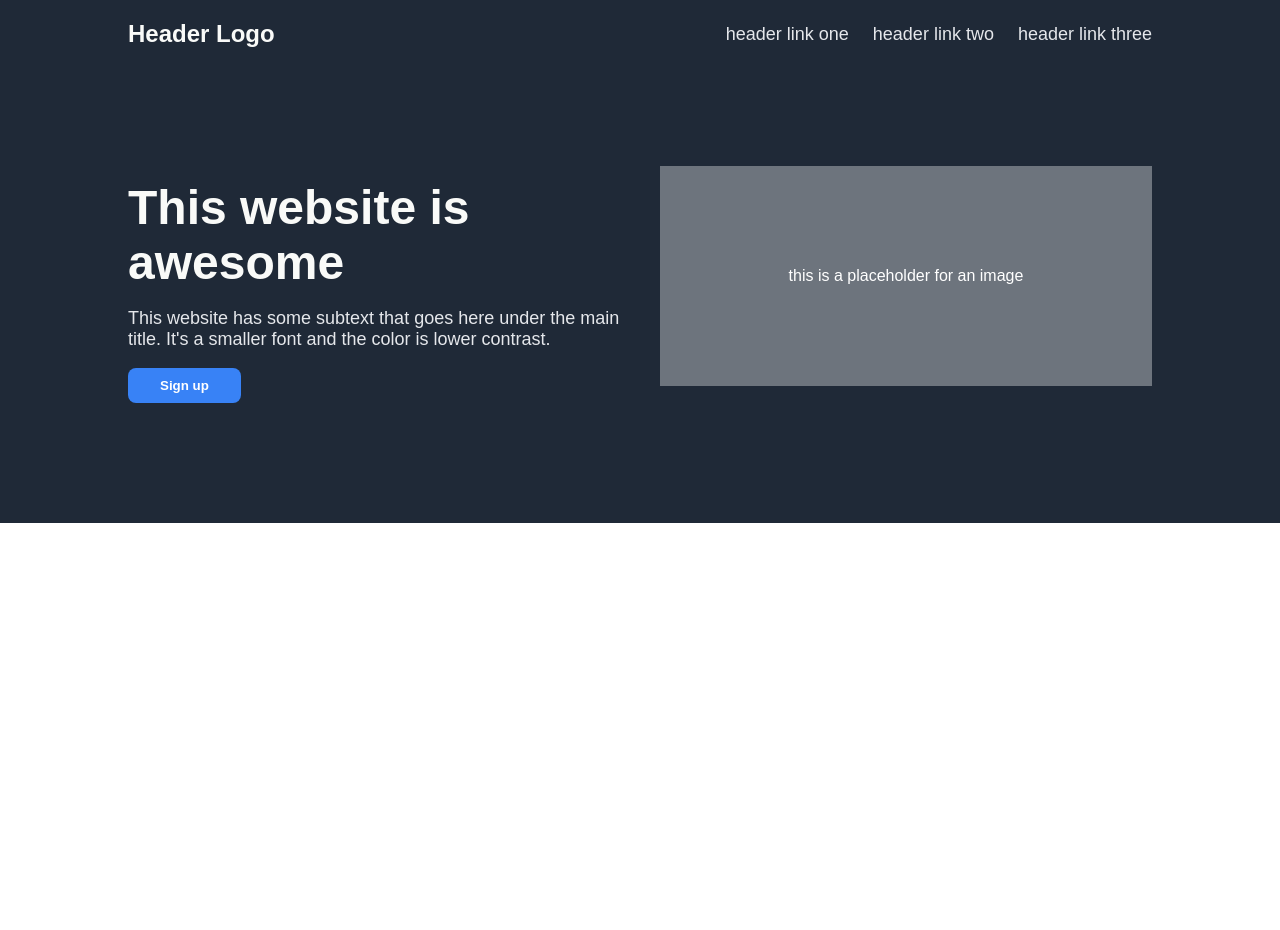
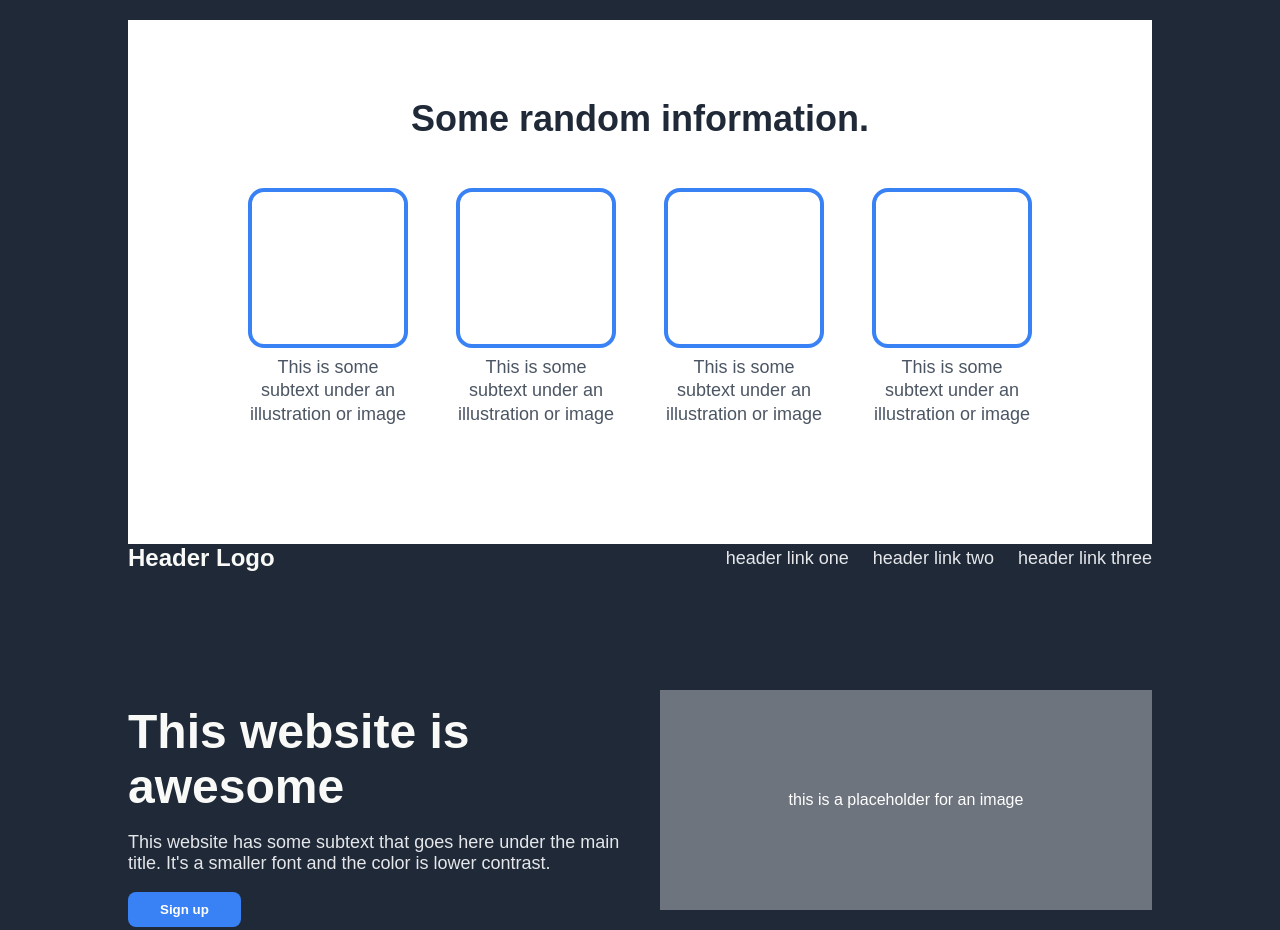
Before and after one commit to HyyerrEnergy/landing-page, a plain HTML site: page index.html in a window 1280 px wide. Before the commit the page ends 800 px from the top, so only its background shows below. Drawn offline with Linux system fonts and the light colour scheme.

Commit message:
Add landing page information section

```diff
--- a/index.html
+++ b/index.html
@@ -9,7 +9,35 @@
 <body>
 
     <div class="hero-section">
+<div class="information-section">
 
+    <h2>Some random information.</h2>
+
+    <div class="information-cards">
+
+        <div class="info-item">
+            <div class="info-image"></div>
+            <p>This is some subtext under an illustration or image</p>
+        </div>
+
+        <div class="info-item">
+            <div class="info-image"></div>
+            <p>This is some subtext under an illustration or image</p>
+        </div>
+
+        <div class="info-item">
+            <div class="info-image"></div>
+            <p>This is some subtext under an illustration or image</p>
+        </div>
+
+        <div class="info-item">
+            <div class="info-image"></div>
+            <p>This is some subtext under an illustration or image</p>
+        </div>
+
+    </div>
+
+</div>
         <div class="header">
             <div class="logo">Header Logo</div>
 
--- a/style.css
+++ b/style.css
@@ -74,3 +74,42 @@ button {
     text-align: center;
     color: white;
 }
+.information-section {
+    background-color: white;
+    padding: 48px 20px 100px;
+    text-align: center;
+}
+
+.information-section h2 {
+    font-size: 36px;
+    font-weight: 900;
+    color: #1F2937;
+    margin-bottom: 48px;
+}
+
+.information-cards {
+    display: flex;
+    justify-content: center;
+    flex-wrap: wrap;
+    gap: 48px;
+}
+
+.info-item {
+    width: 160px;
+    text-align: center;
+}
+
+.info-image {
+    width: 160px;
+    height: 160px;
+    border: 4px solid #3882F6;
+    border-radius: 16px;
+    box-sizing: border-box;
+}
+
+.info-item p {
+    font-size: 18px;
+    color: #4B5563;
+    margin-top: 8px;
+    line-height: 1.3;
+}
```
